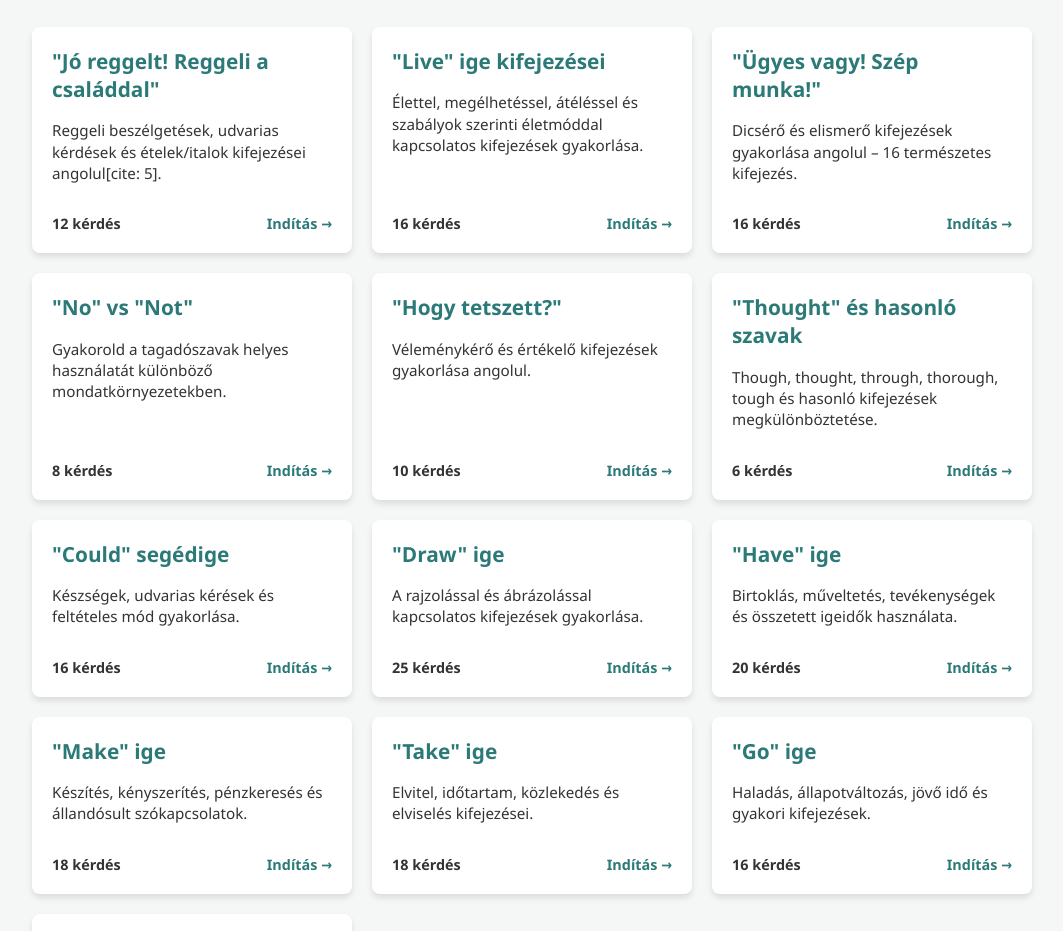
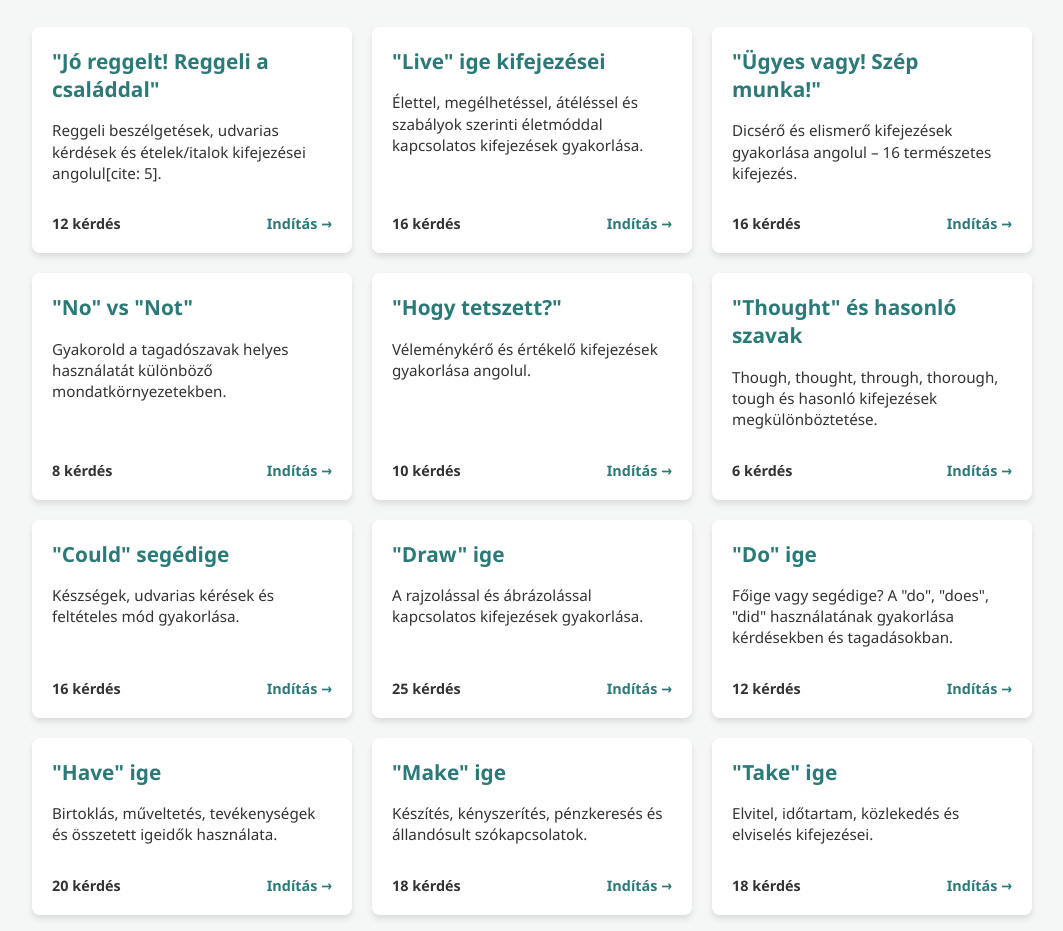
Before and after one commit to vlgyok2-byte/angol, a plain HTML site: page 2index_kikerdezo.html in a window 1280 px wide. Shown: the part 115-1046 px from the top of the page, without its empty margins (108-1171 px from the left). Drawn offline with Linux system fonts and the light colour scheme.

Commit message:
Add files via upload

```diff
--- a/2index_kikerdezo.html
+++ b/2index_kikerdezo.html
@@ -203,6 +203,18 @@
             </div>
         </div>
 
+        <!-- DO ige modul (Hozzáadva) -->
+        <div class="card">
+            <div>
+                <h2>"Do" ige</h2>
+                <p>Főige vagy segédige? A "do", "does", "did" használatának gyakorlása kérdésekben és tagadásokban.</p>
+            </div>
+            <div class="card-footer">
+                <span>12 kérdés</span>
+                <a href="do_kikerdezo.html" class="start-btn">Indítás →</a>
+            </div>
+        </div>
+
         <div class="card">
             <div>
                 <h2>"Have" ige</h2>
```
